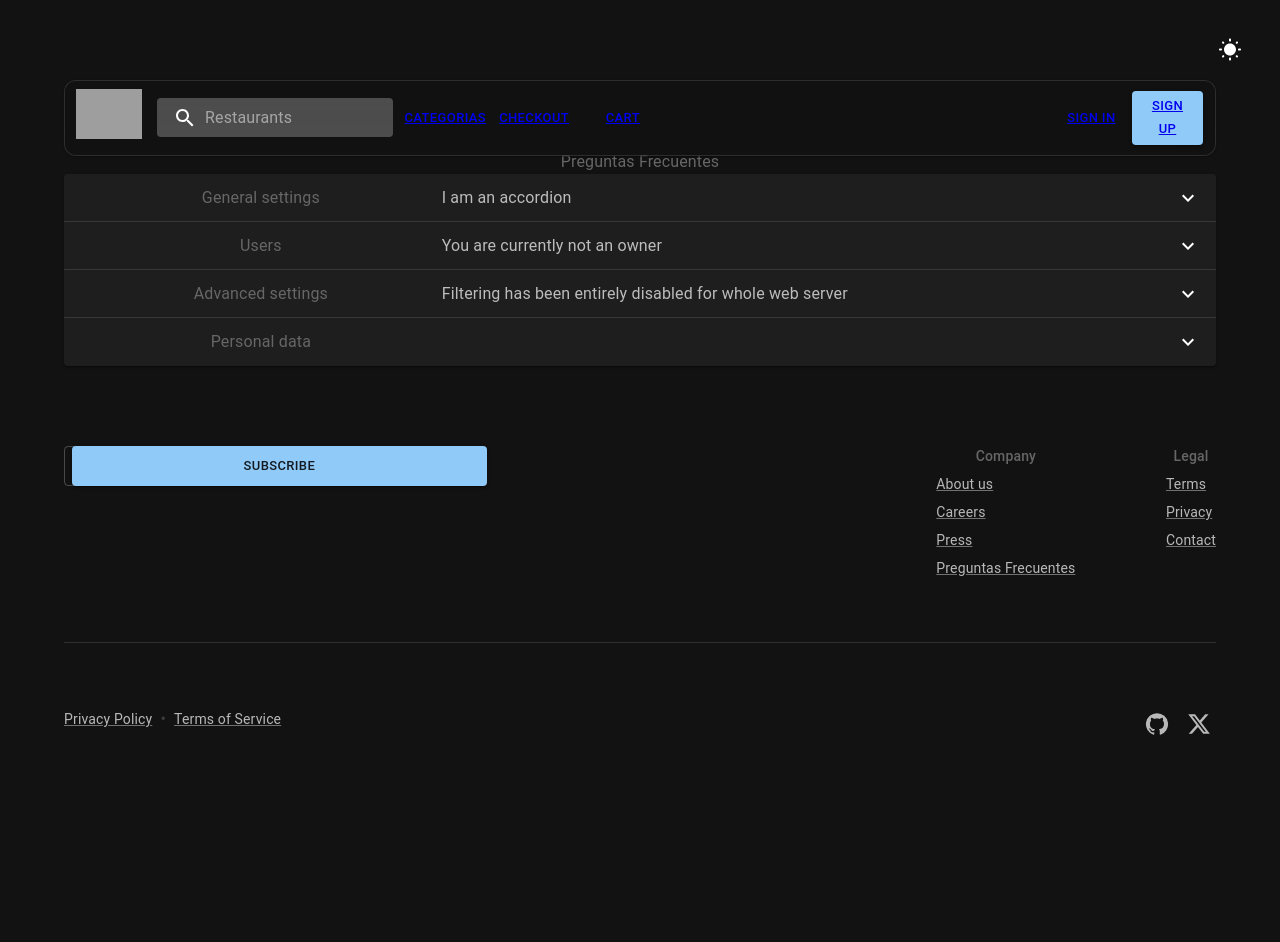
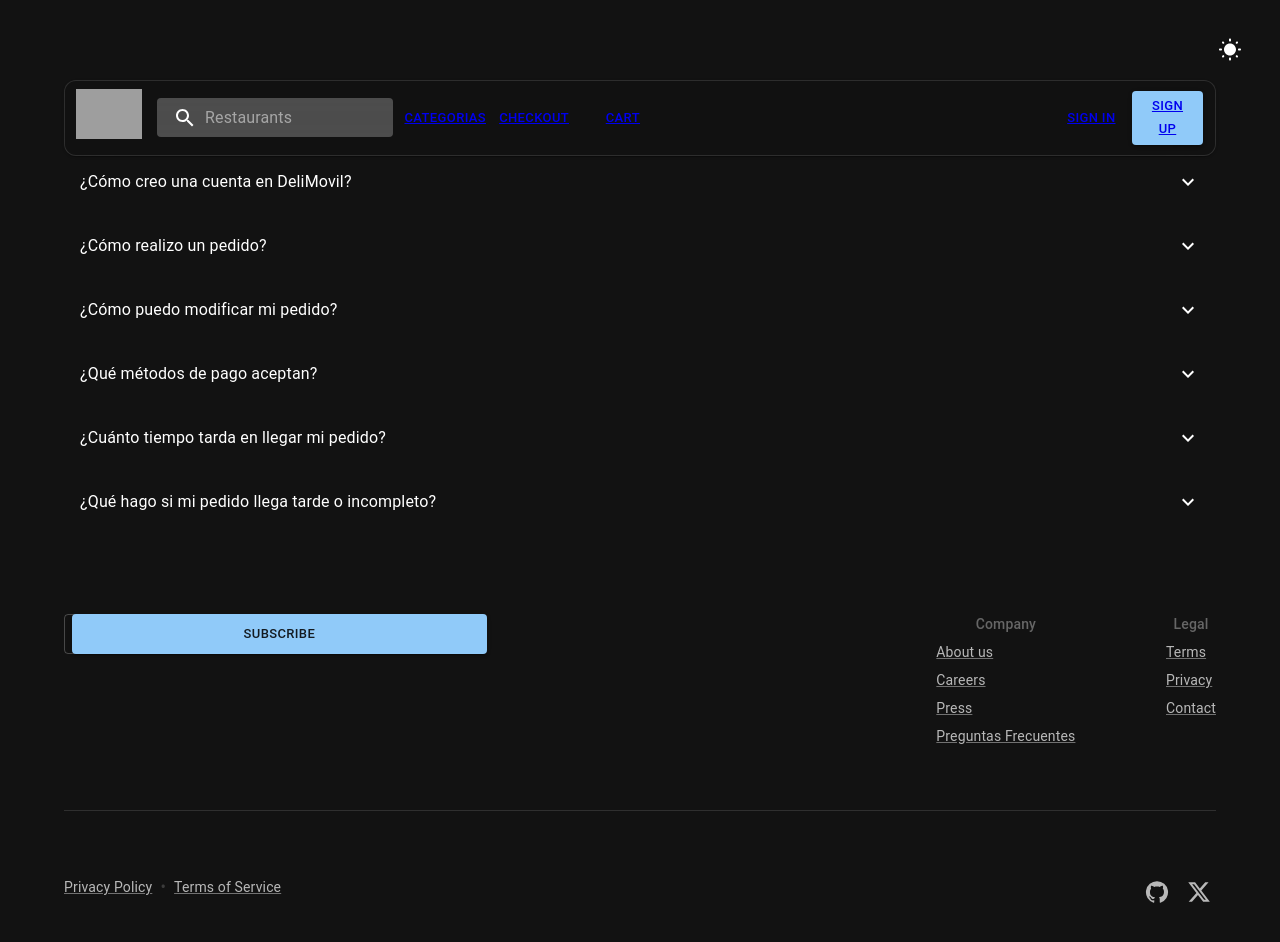
Before and after one commit to No-Country-simulation/c20-23-m-java-react.DeliMovil, a React (Vite) app in the folder Frontend/: page /frecuentquestions in a window 1280 px wide. Shown: the top 942 px of the page. Before the commit the page ends 821 px from the top, so only its background shows below. Built offline with nearby package versions, Linux system fonts and the light colour scheme; grey boxes are pictures that could not be loaded.

Commit message:
Agregue JSON a FAQs

```diff
--- a/Frontend/src/pages/FAQs/FrecuentQuestions.jsx
+++ b/Frontend/src/pages/FAQs/FrecuentQuestions.jsx
@@ -1,95 +1,67 @@
 import * as React from 'react';
-import Accordion from '@mui/material/Accordion';
-import AccordionDetails from '@mui/material/AccordionDetails';
-import AccordionSummary from '@mui/material/AccordionSummary';
-import Typography from '@mui/material/Typography';
-import ExpandMoreIcon from '@mui/icons-material/ExpandMore';
-import { Container } from '@mui/material';
+import { Collapse, Container, Divider, List, ListItemButton, ListItemText } from '@mui/material';
+import { ExpandLess, ExpandMore } from '@mui/icons-material';
+
+const PregFrec = [
+    {
+        pregunta: "¿Cómo creo una cuenta en DeliMovil?",
+        respuesta: "Para crear una cuenta, debe dirigirse a la sección de 'Registro' y luego rellene los campos solicitados. Necesitarás una dirección de correo electrónico."
+    },
+    {
+        pregunta: "¿Cómo realizo un pedido?",
+        respuesta: "1. Busca el restaurante de tu preferencia.\n2. Selecciona los platos que deseas.\n3. Agrega los productos al carrito.\n4. Confirma tu dirección de entrega.\n5. Selecciona el método de pago.\n6. ¡Listo! Tu pedido está en camino."
+    },
+    {
+        pregunta: "¿Cómo puedo modificar mi pedido?",
+        respuesta: "Una vez realizado el pedido, puede ser difícil modificarlo. Te recomendamos comunicarte lo antes posible con nuestro servicio al cliente a través de la web."
+    },
+    {
+        pregunta: "¿Qué métodos de pago aceptan?",
+        respuesta: "Aceptamos diversas formas de pago, como tarjetas de crédito, débito, efectivo contra entrega (en algunos casos) y billeteras virtuales."
+    },
+    {
+        pregunta: "¿Cuánto tiempo tarda en llegar mi pedido?",
+        respuesta: "El tiempo de entrega puede variar dependiendo de varios factores, como la distancia, la demanda y, la disponibilidad del restaurante y del delivery. Puedes estimar el tiempo aproximado al realizar tu pedido."
+    },
+    {
+        pregunta: "¿Qué hago si mi pedido llega tarde o incompleto?",
+        respuesta: "Si tu pedido llega tarde o incompleto, por favor, comunícate con nuestro servicio al cliente a través de la web. Te brindaremos una solución lo antes posible."
+    }
+]
 
 const FrecuentQuestions = () => {
-  const [expanded, setExpanded] = React.useState(false);
 
-  const handleChange = (panel) => (event, isExpanded) => {
-    setExpanded(isExpanded ? panel : false);
-  };
+    const [open, setOpen] = React.useState(new Array(PregFrec.length).fill(false));
 
-  return (
-    <Container sx={{ paddingTop: '150px' }}>
-        <Typography sx={{}}>Preguntas Frecuentes</Typography>
-      <Accordion expanded={expanded === 'panel1'} onChange={handleChange('panel1')}>
-        <AccordionSummary
-          expandIcon={<ExpandMoreIcon />}
-          aria-controls="panel1bh-content"
-          id="panel1bh-header"
-        >
-          <Typography sx={{ width: '33%', flexShrink: 0 }}>
-            General settings
-          </Typography>
-          <Typography sx={{ color: 'text.secondary' }}>I am an accordion</Typography>
-        </AccordionSummary>
-        <AccordionDetails>
-          <Typography>
-            Nulla facilisi. Phasellus sollicitudin nulla et quam mattis feugiat.
-            Aliquam eget maximus est, id dignissim quam.
-          </Typography>
-        </AccordionDetails>
-      </Accordion>
-      <Accordion expanded={expanded === 'panel2'} onChange={handleChange('panel2')}>
-        <AccordionSummary
-          expandIcon={<ExpandMoreIcon />}
-          aria-controls="panel2bh-content"
-          id="panel2bh-header"
-        >
-          <Typography sx={{ width: '33%', flexShrink: 0 }}>Users</Typography>
-          <Typography sx={{ color: 'text.secondary' }}>
-            You are currently not an owner
-          </Typography>
-        </AccordionSummary>
-        <AccordionDetails>
-          <Typography>
-            Donec placerat, lectus sed mattis semper, neque lectus feugiat lectus,
-            varius pulvinar diam eros in elit. Pellentesque convallis laoreet
-            laoreet.
-          </Typography>
-        </AccordionDetails>
-      </Accordion>
-      <Accordion expanded={expanded === 'panel3'} onChange={handleChange('panel3')}>
-        <AccordionSummary
-          expandIcon={<ExpandMoreIcon />}
-          aria-controls="panel3bh-content"
-          id="panel3bh-header"
-        >
-          <Typography sx={{ width: '33%', flexShrink: 0 }}>
-            Advanced settings
-          </Typography>
-          <Typography sx={{ color: 'text.secondary' }}>
-            Filtering has been entirely disabled for whole web server
-          </Typography>
-        </AccordionSummary>
-        <AccordionDetails>
-          <Typography>
-            Nunc vitae orci ultricies, auctor nunc in, volutpat nisl. Integer sit
-            amet egestas eros, vitae egestas augue. Duis vel est augue.
-          </Typography>
-        </AccordionDetails>
-      </Accordion>
-      <Accordion expanded={expanded === 'panel4'} onChange={handleChange('panel4')}>
-        <AccordionSummary
-          expandIcon={<ExpandMoreIcon />}
-          aria-controls="panel4bh-content"
-          id="panel4bh-header"
-        >
-          <Typography sx={{ width: '33%', flexShrink: 0 }}>Personal data</Typography>
-        </AccordionSummary>
-        <AccordionDetails>
-          <Typography>
-            Nunc vitae orci ultricies, auctor nunc in, volutpat nisl. Integer sit
-            amet egestas eros, vitae egestas augue. Duis vel est augue.
-          </Typography>
-        </AccordionDetails>
-      </Accordion>
-    </Container>
-  );
+    const handleClick = (index) => {
+        const newOpen = [...open];
+        newOpen[index] = !newOpen[index];
+        setOpen(newOpen);
+    }
+
+    return (
+        <Container sx={{ paddingTop: '150px', }}>
+            {PregFrec.map((e, index) => (
+                <List key={index}
+                    sx={{ width: '100%', borderRadius: '10px' }}
+                    component="nav"
+                    aria-labelledby="nested-list-subheader"
+                >
+                    <ListItemButton key={index} onClick={() => handleClick(index)} >
+                        <ListItemText primary={e.pregunta} />
+                        {open[index] ? <ExpandLess /> : <ExpandMore />}
+                    </ListItemButton>
+                    <Collapse in={open[index]} timeout="auto" unmountOnExit>
+                        <List component="div" disablePadding>
+                            <ListItemButton sx={{ pl: 4 }}>
+                                <ListItemText primary={e.respuesta} />
+                            </ListItemButton>
+                        </List>
+                    </Collapse>
+                </List>
+            ))}
+        </Container>
+    );
 }
 
 export default FrecuentQuestions;
```
